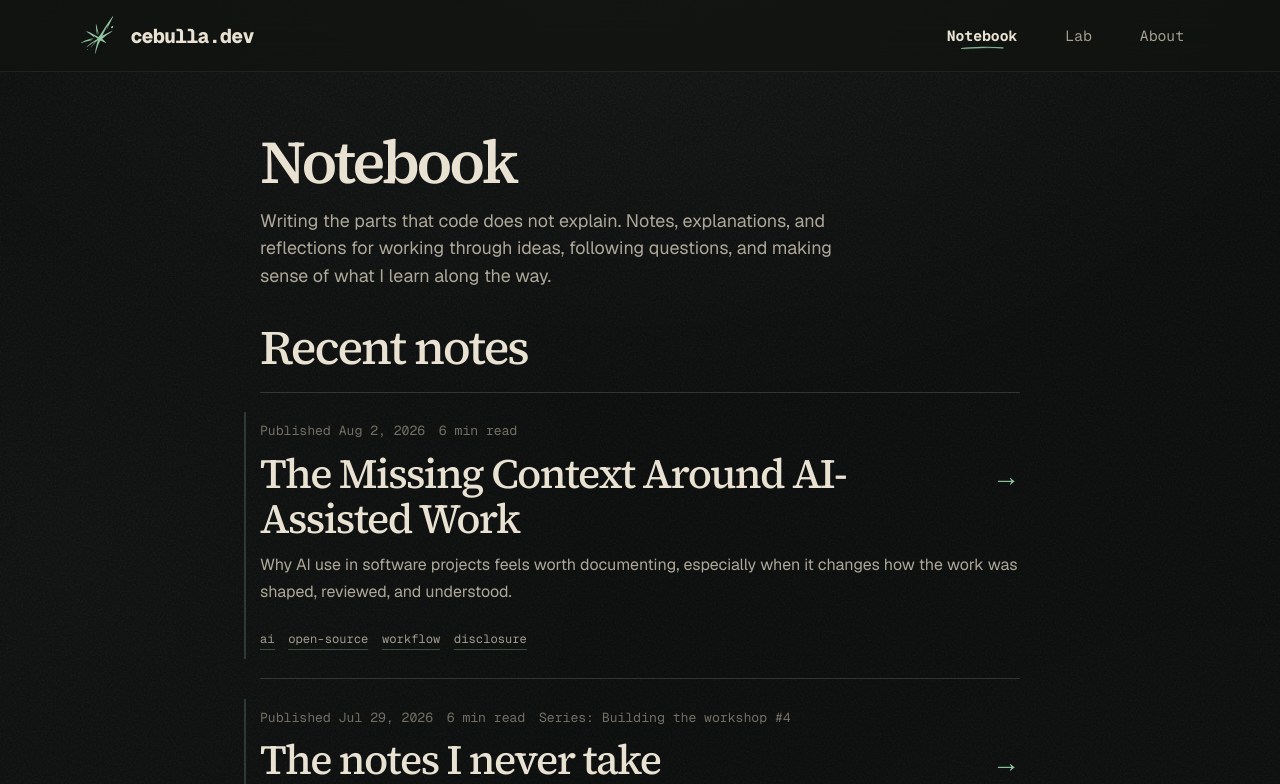
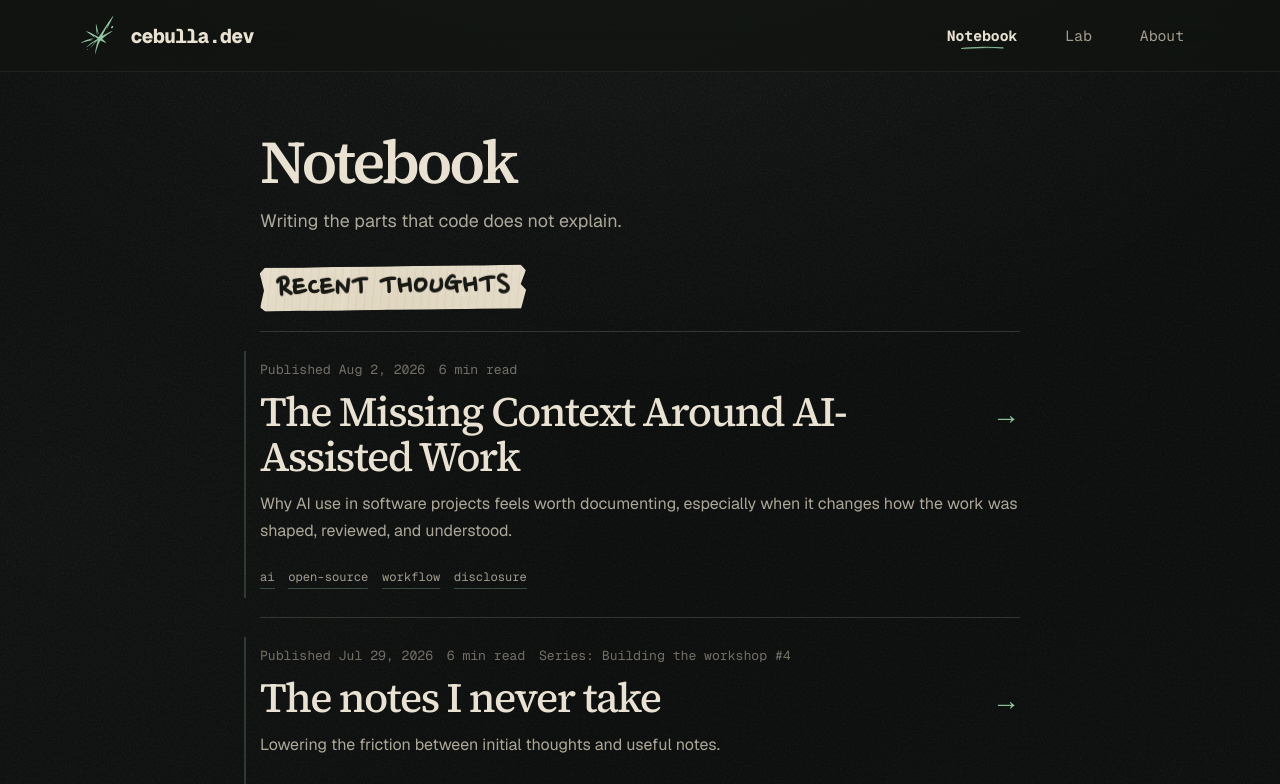
Before and after one commit to Jumace/workshop, a Next.js app: page /notebook in a window 1280 px wide. Shown: the top 784 px of the page. Built offline with nearby package versions, Linux system fonts and the light colour scheme; no server answers.

Commit message:
fix: simplify overview section labels

```diff
--- a/app/globals.css
+++ b/app/globals.css
@@ -162,6 +162,79 @@ textarea {
   font-weight: 500;
   line-height: 1.05;
   letter-spacing: -0.045em;
+}
+
+.sectionHeader .tapeHeading {
+  --tape-color: #e3dac6;
+  --tape-ink: #171814;
+  --tape-angle: -0.7deg;
+
+  position: relative;
+  display: inline-block;
+  justify-self: start;
+  width: fit-content;
+  padding: 0.34rem 1rem 0.28rem;
+  color: var(--tape-ink);
+  background:
+    radial-gradient(circle at 8% 28%, rgb(90 72 45 / 14%) 0 1px, transparent 2px),
+    radial-gradient(circle at 76% 65%, rgb(255 255 255 / 38%) 0 1px, transparent 2.5px),
+    repeating-linear-gradient(
+      96deg,
+      transparent 0 3px,
+      rgb(70 58 38 / 5%) 3px 4px,
+      transparent 4px 8px
+    ),
+    linear-gradient(
+      105deg,
+      rgb(255 255 255 / 18%),
+      transparent 24%,
+      rgb(70 55 35 / 9%) 52%,
+      transparent 76%,
+      rgb(255 255 255 / 14%)
+    ),
+    var(--tape-color);
+  background-blend-mode: multiply, soft-light, multiply, soft-light, normal;
+  clip-path: polygon(
+    2% 0%,
+    16% 1.5%,
+    32% 0.5%,
+    49% 1.2%,
+    68% 0%,
+    84% 1.4%,
+    98% 0%,
+    100% 13%,
+    98% 44%,
+    100% 57%,
+    98% 100%,
+    82% 98.8%,
+    65% 100%,
+    48% 98.7%,
+    30% 100%,
+    14% 98.5%,
+    2% 100%,
+    0% 90%,
+    1.5% 52%,
+    0% 13%
+  );
+  font-family: var(--font-handwritten), var(--font-geist-mono), monospace;
+  font-size: clamp(1.65rem, 3.2vw, 2.15rem);
+  font-weight: 700;
+  letter-spacing: 0.02em;
+  line-height: 1;
+  text-transform: uppercase;
+  transform: rotate(var(--tape-angle));
+  filter: drop-shadow(0 2px 1px rgb(0 0 0 / 24%)) drop-shadow(0 4px 7px rgb(0 0 0 / 14%));
+}
+
+.sectionHeader .tapeHeading::after {
+  position: absolute;
+  inset: 0;
+  pointer-events: none;
+  content: "";
+  background:
+    linear-gradient(102deg, transparent 0 31%, rgb(255 255 255 / 22%) 32%, transparent 34%),
+    linear-gradient(to bottom, rgb(255 255 255 / 10%), transparent 28%, rgb(60 45 25 / 8%));
+  mix-blend-mode: soft-light;
 }
 
 .buttonPrimary,
--- a/app/notebook/page.tsx
+++ b/app/notebook/page.tsx
@@ -20,13 +20,15 @@ export default async function NotebookPage() {
     <div className="pageShell overviewPageShell">
       <PageIntro
         title="Notebook"
-        description="Writing the parts that code does not explain. Notes, explanations, and reflections for working through ideas, following questions, and making sense of what I learn along the way."
+        description="Writing the parts that code does not explain."
         variant="overview"
       />
       {posts.length > 0 ? (
         <section className={styles.section} aria-labelledby="notebook-collection">
           <div className="sectionHeader">
-            <h2 id="notebook-collection">Recent notes</h2>
+            <h2 id="notebook-collection" className="tapeHeading">
+              Recent thoughts
+            </h2>
           </div>
           <PostList posts={posts} />
         </section>
```
Also changed, not shown: app/lab/page.tsx (+6 -36 lines).
